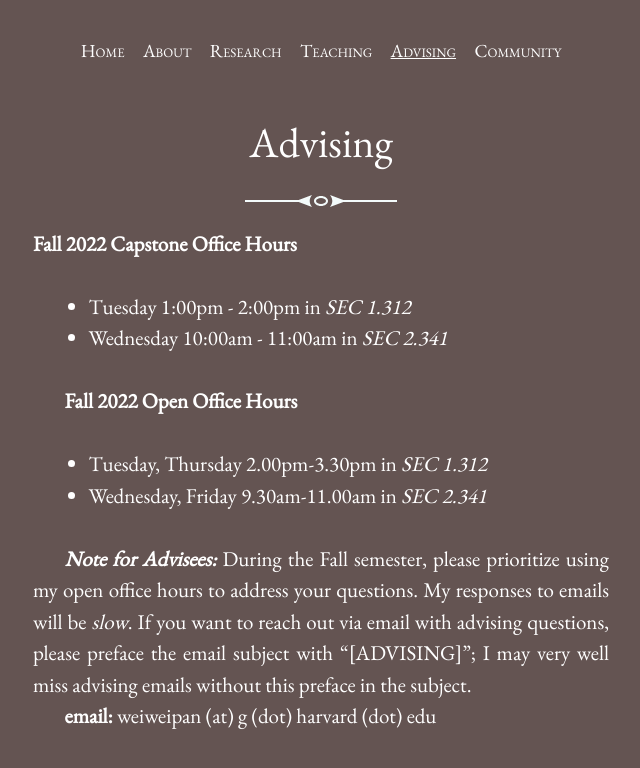
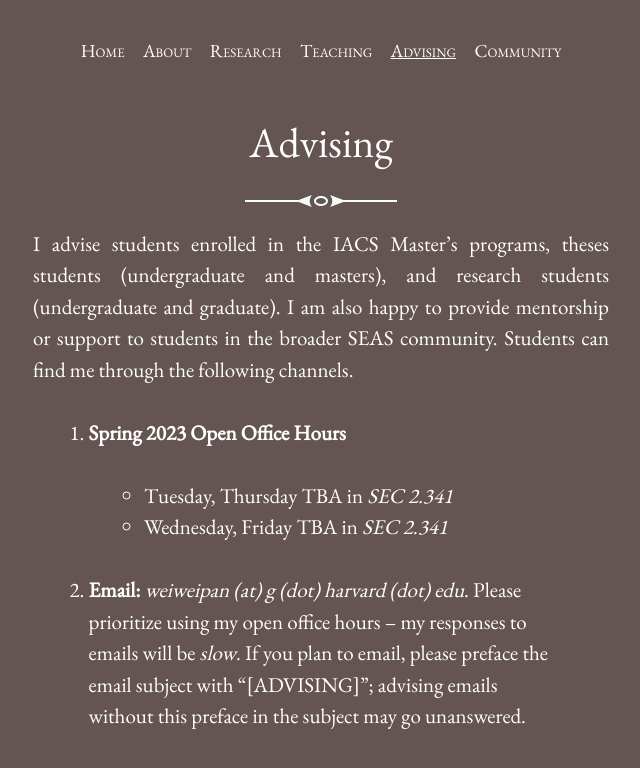
Before and after one commit to onefishy/onefishy.github.io, a Jekyll site: the page built from advising.md, in a window 1280 px wide. Shown: the top 768 px of the page, without its empty margins (319-959 px from the left). Built offline with Jekyll 4.4.1, drawn with Linux system fonts in a browser that asks for light colours.

Commit message:
Update advising.md

```diff
--- a/advising.md
+++ b/advising.md
@@ -3,16 +3,10 @@ layout: post
 title: Advising
 ---
 
-**Fall 2022 Capstone Office Hours**
- - Tuesday 1:00pm - 2:00pm in *SEC 1.312*
- - Wednesday 10:00am - 11:00am in *SEC 2.341*
+I advise students enrolled in the IACS Master's programs, theses students (undergraduate and masters), and research students (undergraduate and graduate). I am also happy to provide mentorship or support to students in the broader SEAS community. Students can find me through the following channels.
 
+1. **Spring 2023 Open Office Hours**
+  - Tuesday, Thursday TBA in *SEC 2.341*
+  - Wednesday, Friday TBA in *SEC 2.341*
 
-**Fall 2022 Open Office Hours**
- - Tuesday, Thursday 2.00pm-3.30pm in *SEC 1.312*
- - Wednesday, Friday 9.30am-11.00am in *SEC 2.341*
-
-
-***Note for Advisees:*** During the Fall semester, please prioritize using my open office hours to address your questions. My responses to emails will be *slow*. If you want to reach out via email with advising questions, please preface the email subject with "[ADVISING]"; I may very well miss advising emails without this preface in the subject.
-
-**email:** weiweipan (at) g (dot) harvard (dot) edu
+2. **Email:** *weiweipan (at) g (dot) harvard (dot) edu*. Please prioritize using my open office hours -- my responses to emails will be *slow*. If you plan to email, please preface the email subject with "[ADVISING]"; advising emails without this preface in the subject may go unanswered.
```
